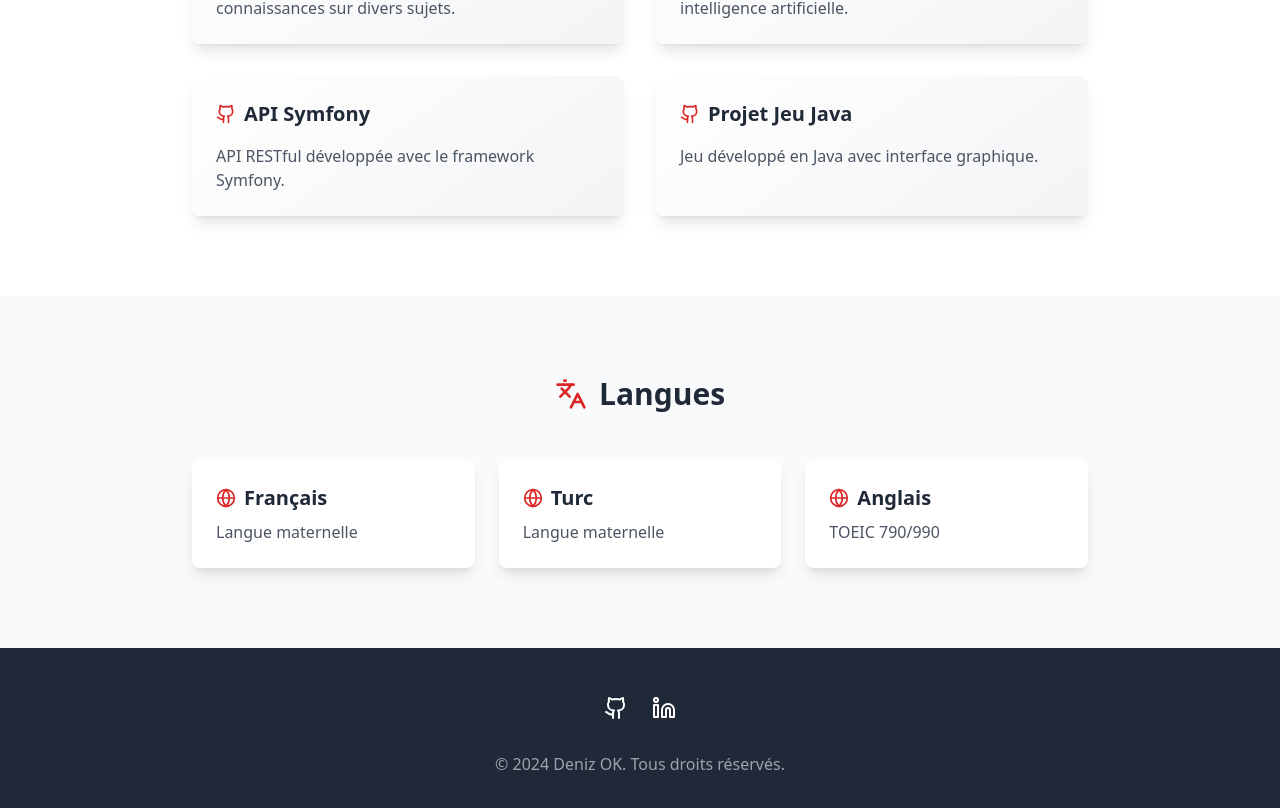
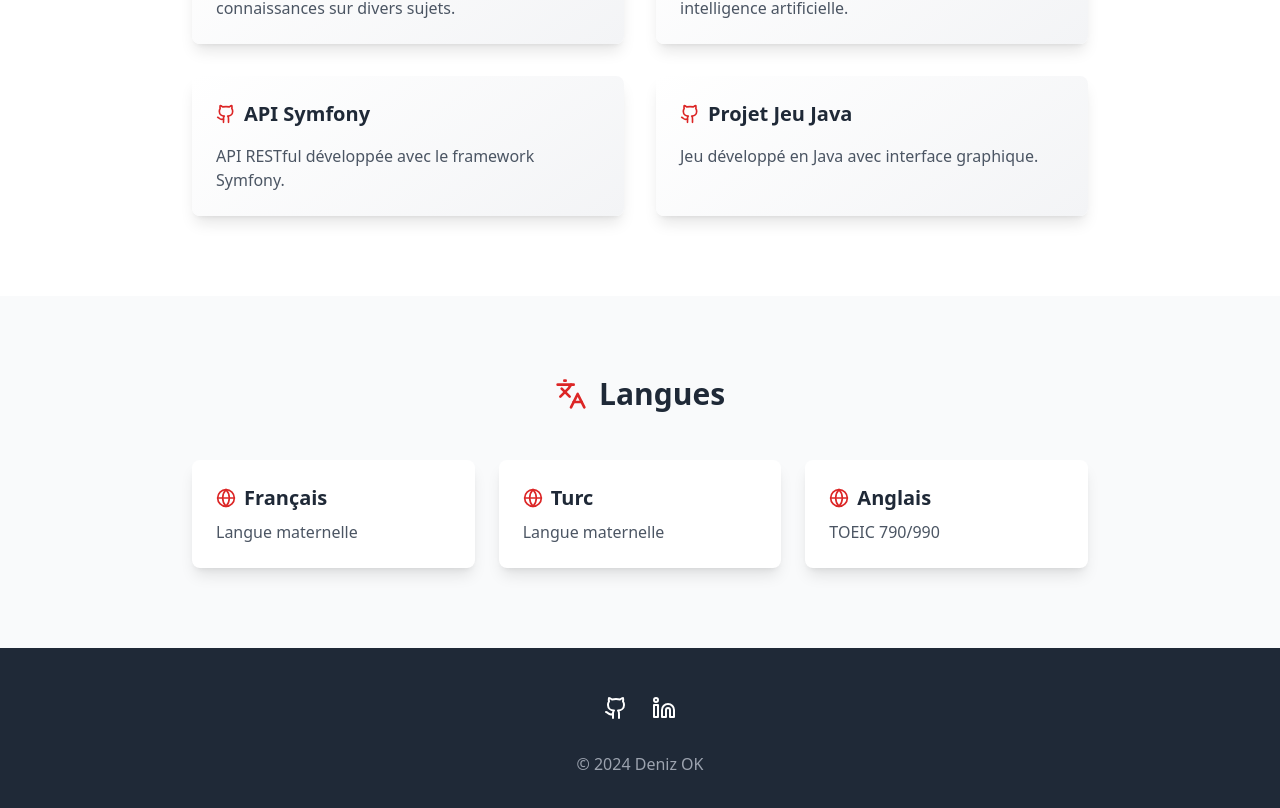
Before and after one commit to Deniz09OK/Portfolio-deniz, a React (Vite) app: page / in a window 1280 px wide. Shown: the part 4076-4884 px from the top of the page. Built offline with nearby package versions, Linux system fonts and the light colour scheme.

Commit message:
Modification du Footer

```diff
--- a/src/components/Footer/Footer.tsx
+++ b/src/components/Footer/Footer.tsx
@@ -13,7 +13,7 @@ export const Footer = () => {
             <Linkedin className="w-6 h-6 icon-spin" />
           </a>
         </div>
-        <p className="text-center text-gray-400">© 2024 Deniz OK. Tous droits réservés.</p>
+        <p className="text-center text-gray-400">© 2024 Deniz OK</p>
       </div>
     </footer>
   );
```
